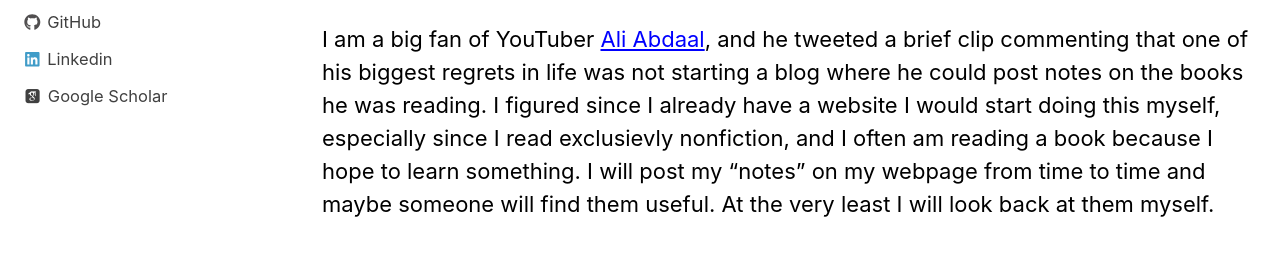
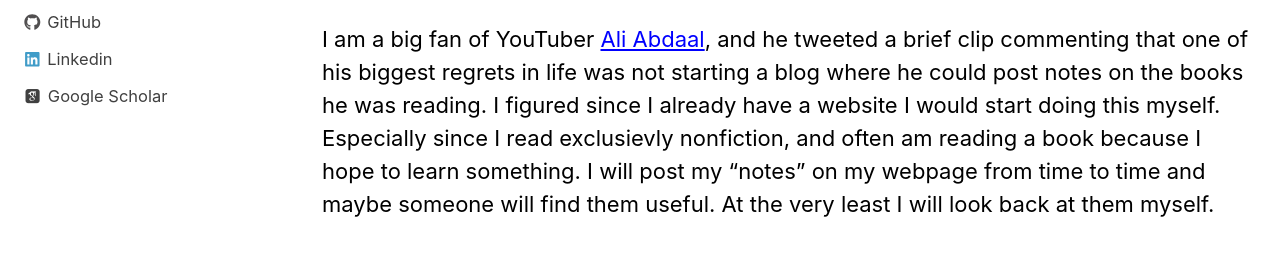
Before and after one commit to Mattwalker411/mathwalker.github.io, a Jekyll site: the page built from _pages/about.md, in a window 1280 px wide and 900 px high. Shown: the part 424-680 px from the top of the window. Built offline with Jekyll 4.4.1, drawn with Linux system fonts in a browser that asks for light colours; cached includes are drawn as plain includes; nearby versions of some CDN libraries; some web fonts are replaced.

Commit message:
added twitter and fixed a typo

```diff
--- a/_config.yml
+++ b/_config.yml
@@ -79,7 +79,7 @@
 
 # Social Sharing
 twitter:
-  username               :
+  username               : "MathWalkerUVA"
 facebook:
   username               :
   app_id                 :
@@ -122,7 +122,7 @@
       # url:          "https://your-website.com"
     - label:          "Twitter"
       icon:           "fab fa-fw fa-twitter-square"
-      # url:          "https://twitter.com/"
+      # url:          "https://twitter.com/MathWalkerUVAs"
     - label:          "Facebook"
       icon:           "fab fa-fw fa-facebook-square"
       # url:          "https://facebook.com/"
--- a/_pages/about.md
+++ b/_pages/about.md
@@ -11,4 +11,4 @@
 I sometimes post blog posts about books that I am reading, or when I compete in race. Follow me on [Goodreads](https://www.goodreads.com/user/show/97757643-matt-walker) and [Strava](https://www.strava.com/athletes/56851114).
 
 
-I am a big fan of YouTuber [Ali Abdaal](https://www.youtube.com/user/Sepharoth64), and he tweeted a brief clip commenting that one of his biggest regrets in life was not starting a blog where he could post notes on the books he was reading. I figured since I already have a website I would start doing this myself, especially since I read exclusievly nonfiction, and I often am reading a book because I hope to learn something. I will post my "notes" on my webpage from time to time and maybe someone will find them useful. At the very least I will look back at them myself.
+I am a big fan of YouTuber [Ali Abdaal](https://www.youtube.com/user/Sepharoth64), and he tweeted a brief clip commenting that one of his biggest regrets in life was not starting a blog where he could post notes on the books he was reading. I figured since I already have a website I would start doing this myself. Especially since I read exclusievly nonfiction, and often am reading a book because I hope to learn something. I will post my "notes" on my webpage from time to time and maybe someone will find them useful. At the very least I will look back at them myself.
```
